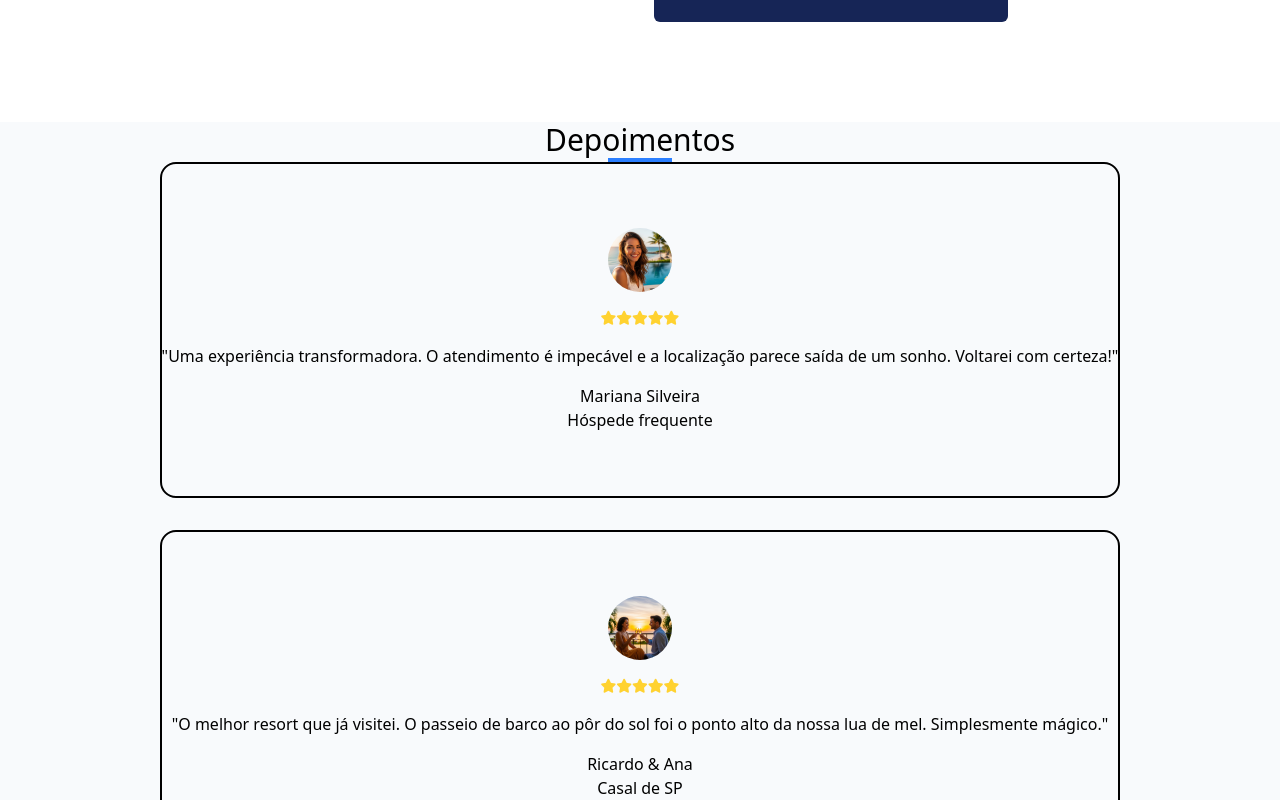
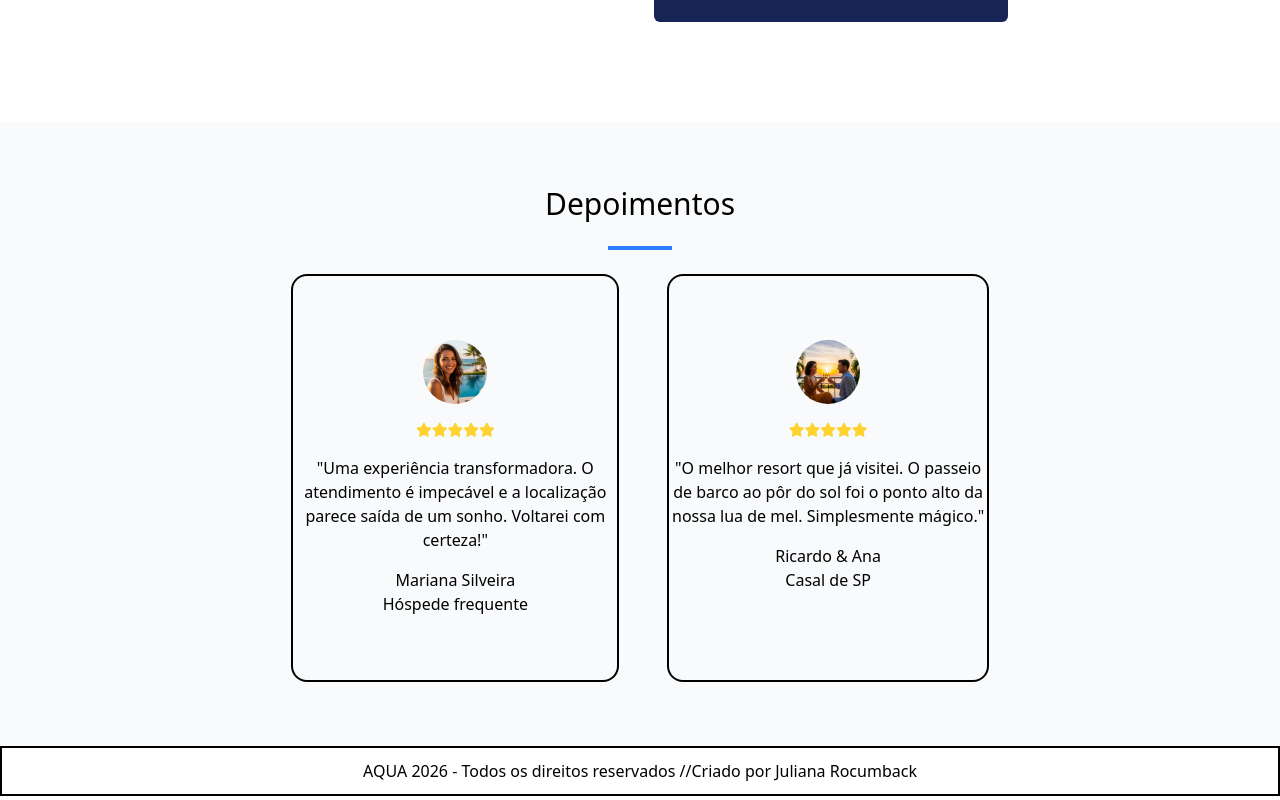
Before and after one commit to julianarocumback/aqua, a React (Vite) app: page / in a window 1280 px wide. Shown: the part 3660-4460 px from the top of the page. Built offline with nearby package versions, Linux system fonts and the light colour scheme.

Commit message:
Arrumando depoimentos

```diff
--- a/src/components/testimony/Testimony.jsx
+++ b/src/components/testimony/Testimony.jsx
@@ -4,11 +4,11 @@
 export default function Testimony() {
     return (
         <section className="bg-[#f8fafc] relative px-8 pb-16">
-            <div className="flex flex-col items-center w-full px-4">
+            <div className="flex flex-col items-center w-full px-4 pt-16 gap-6 lg:mx-auto lg:w-3/5">
                 <h2 className="text-3xl">Depoimentos</h2>
                 <div className="h-1 w-16 bg-blue-500"></div>
 
-                <div className="flex flex-col gap-8">
+                <div className="flex flex-col gap-8 lg:flex-row lg:gap-12">
                     <div className='border-2 flex flex-col items-center text-center rounded-2xl py-16 gap-4'>
                         <div className='h-16 w-16 rounded-full overflow-hidden'>
                             <img className='' src={Mariana} alt="" />
```
